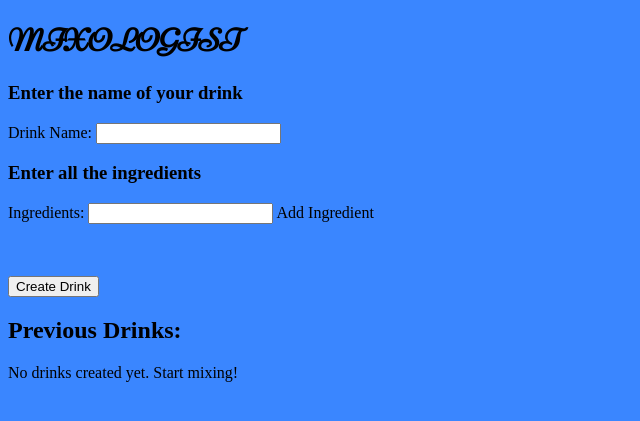
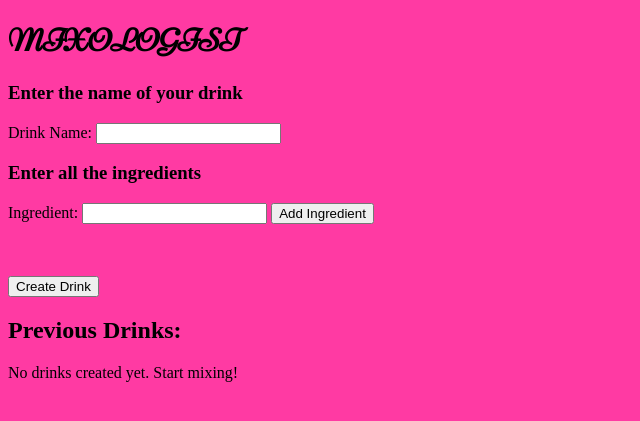
Before and after one commit to LucianC2025/CS3_Project_3.2_CRUD, a Flask app: page / in a window 1280 px wide. Shown: the top 421 px of the page, without its empty margins (0-640 px from the left). Run offline with Flask 3, Linux system fonts and the light colour scheme.

Commit message:
i hate this. I fix one thing I break another thing. I fix that I break another THING LSK:JDFOJSDhfl;keosa

```diff
--- a/app.py
+++ b/app.py
@@ -8,14 +8,16 @@ app.config['SQLALCHEMY_DATABASE_URI'] = 'sqlite:///drinks.db'
 app.config['SECRET_KEY'] = 'supersecretkey'
 db = SQLAlchemy(app)
 
+
+
 # NOTE (to self): make your own drink game - Look at javascript for dynmaic page changes
 
 
 # ***** Drink CLASS *****
+# NOTE: PickleType: Holds Python objects, which are serialized using pickle.
+# NOTE: __init__ : A constructor. Used to define how an object is created before storing it in the database
+# NOTE: Text(size) Holds a string with a maximum length of 65,535 bytes
 class Drink(db.Model):
-    # NOTE: PickleType: Holds Python objects, which are serialized using pickle.
-    # NOTE: __init__ : A constructor. Used to define how an object is created before storing it in the database
-    # NOTE: Text(size) Holds a string with a maximum length of 65,535 bytes
     id = db.Column(db.Integer, primary_key=True)
     name = db.Column(db.Text, nullable=False)
     #Store the ingredients as a serialized list
@@ -30,36 +32,60 @@ class Drink(db.Model):
 
 # ***** End of Drink CLASS *****
 
+
+
 # ********** ROUTES  **********
+# NOTE: flash() is apart of Flask, and is used to send temporary messages to the user, like error notifications. The message is stored temporarly and dissapears shortly after being displayed
+ # NOTE: flash('message', 'category')
 # Flask Route for displaying all tasks
 @app.route('/', methods=['GET', 'POST'])
 def index():
-    # ***** POST (add) method ******
     if request.method == 'POST':
+        # Retrieve data from the form in index.html
         name = request.form.get('name')
-        ingredients = request.form.get('ingredients')
+        #JSON string from ingredients_hidden input
+        ingredients_json = request.form.get('ingredients')
 
-        ingredients_list = json.loads(ingredients)
-        #if not isinstance(ingredients_list, list):
-           # flash("Invalid ingredient input!", "error")
-           #return redirect('/')
+        # DEBUGGING!!!!
+        print(f"Raw JSON: {ingredients_json}")
+        print(f"Drink name: {name}")
 
-        # NOTE: flash() is apart of Flask, and is used to send temporary messages to the user, like error notifications. The message is stored temporarly and dissapears shortly after being displayed
-        # NOTE: flash('message', 'category')
+        try:
+            # Convert JSON string to python list
+            ingredients_list = json.loads(ingredients_json) if ingredients_json else []
+            # DEBUG
+            print(f"Parsed ingredients list: {ingredients_list}")
+            # "Clean up" ingredients list
+            ingredients_list = [ingredient.strip() for ingredient in ingredients_list if ingredient.strip()]
 
+            if not ingredients_list:
+                flash("Please add at least one ingredient!")
+                return redirect(url_for('index'))
+
+            if not isinstance(ingredients_list, list):
+                flash('Invalid ingredient input!', 'error')
+                return redirect(url_for('index'))
+
+        except json.JSONDecodeError:
+            flash("Invalid ingredient input!", 'error')
+            return redirect(url_for('index'))
+
+
+        # Save to database
         if name and ingredients_list:
             new_drink = Drink(name=name, ingredients=ingredients_list)
             db.session.add(new_drink)
             db.session.commit()
-            flash(f"Succesfully added {name}!", "sucess")
+            flash(f'Succesfully added {name}!', 'success')
         else:
-            flash("Please provide a valid drink name and ingredients", "error")
-
+            flash("Please add a drink name and ingredients", 'error')
         return redirect("/")
 
     drinks = Drink.query.all()
+
     return render_template('index.html', drinks=drinks)
 # ************ END OF def index(): ************
+
 
 
 if __name__  == "__main__":
--- a/static/style.css
+++ b/static/style.css
@@ -1,5 +1,5 @@
 html, body {
-    background-color: rgb(58,134,255);
+    background-color: rgb(255, 58, 163);
 }
 
 h1 {
--- a/templates/index.html
+++ b/templates/index.html
@@ -19,25 +19,28 @@
 
 
     <div class ="form-container">
-        <form action ="/" method ='POST'>
-            <h3> Enter the name of your drink</h3>
+        <form id="drinkForm" action ="/" method ='POST'>
+            <h3> Enter the name of your drink </h3>
             <label for="name"> Drink Name: </label>
             <input type ="text" name ="name" required>
 
             <br>
 
             <h3> Enter all the ingredients</h3>
-                <label> Ingredients: </label>
-                <input type="text" id="ingredient_input"
+            <label for="ingredient_input"> Ingredient: </label>
+            <input type="text" id="ingredient_input" required>
             <button type="button" id="add_ingredient_btn"> Add Ingredient</button>
+
+            <!-- Display Ingredients-->
             <!-- Bulleted List of added ingredients-->
             <ul id="ingredients_display"></ul>
-                <!-- Hide the input, but store the ingredient list-->
+
+            <!-- Hide the input, but store the ingredient list as a JSON -->
             <input type="hidden" name ="ingredients" id="ingredients_hidden">
 
             <br><br>
 
-            <button type="submit"> Create Drink</button>
+            <button type="submit"> Create Drink </button>
         </form>
     </div>
 
@@ -46,7 +49,7 @@
         <ul>
              {% for drink in drinks %}
                 <li>
-                    <strong> {{ drink.name }}</strong>
+                    <strong> {{ drink.name }} </strong>
                     <ul>
                         {% for ingredient in drink.get_ingredients() %}
                             <li> {{ ingredient }}</li>
@@ -62,41 +65,59 @@
 
 <!-- JAVASCRIPT -->
 <script>
-
     let ingredients = [];
 
-    document.GetElementById("add_ingredient_button").addEventListener("click", function() {
+    document.getElementById("add_ingredient_btn").addEventListener("click", function() {
         // Make the variables javascript form
         let ingredientInput = document.getElementById('ingredient_input');
         let ingredient = ingredientInput.value.trim();
+
 
         // If the input is empty
         if (ingredient === "") {
             alert("Please add an ingredient!");
             return;
         }
+
+        if (ingredient && !ingredients.includes(ingredient)) {
              // NO MORE THAN 50 INGREDIENTS - Limit ingredient list to 50 ingredients
             if (ingredients.length >= 50) {
                 alert("STOP! No more than 50 ingredients! You might die!");
                 return;
             }
+            ingredients.push(ingredient)
+            updateIngredientsDisplay();
+        }
+        ingredientInput.value = "";
+    });
 
-        // Store the ingredient as a full word
-        ingredients.push(ingredient);
-        // Clear the input box thing
-        ingredientInput.value="";
-
-        // UPDATE hidden ingredient input
-        document.getElementById('ingredients_hidden').value =JSON.stringify(ingredients)
-        // UPDATE dispalyed ingredient list
-        let ingredients_list = document.getElementById("ingredients_display");
-        list.innerHTML = "";
+    function updateIngredientsDisplay() {
+        let ingredientsList = document.getElementById('ingredients_display')
+        // Clear the list
+        ingredientsList.innerHTML = "";
 
         ingredients.forEach(ing => {
             let point = document.createElement("li")
             point.textContent = ing;
-            ingredients_list.appendChild(point);
+            ingredientsList.appendChild(point);
         });
+        // UPDATE hidden ingredient input
+        document.getElementById('ingredients_hidden').value =JSON.stringify(ingredients);
+    }
+
+    // Reset everything when the form is submitted
+    document.getElementById("drinkForm").addEventListener("submit", function(event){
+        if (ingredients.length === 0) {
+            alert("Please add at least one ingredient! Or else you will only be drinking air!")
+            // Prevent form submission
+            //event.preventDefault();
+        }
+        else {
+            // DEBUGGING
+           // console.log('Submitting ingredients:', JSON.stringify(ingredients));
+            document.getElementById('ingredients_hidden').value = JSON.stringify(ingredients);
+            document.getElementById("drinkForm").submit();
+        }
     });
 </script>
 
```
Also changed, not shown: instance/drinks.db. Lines whose indentation alone changed are shown as unchanged.
